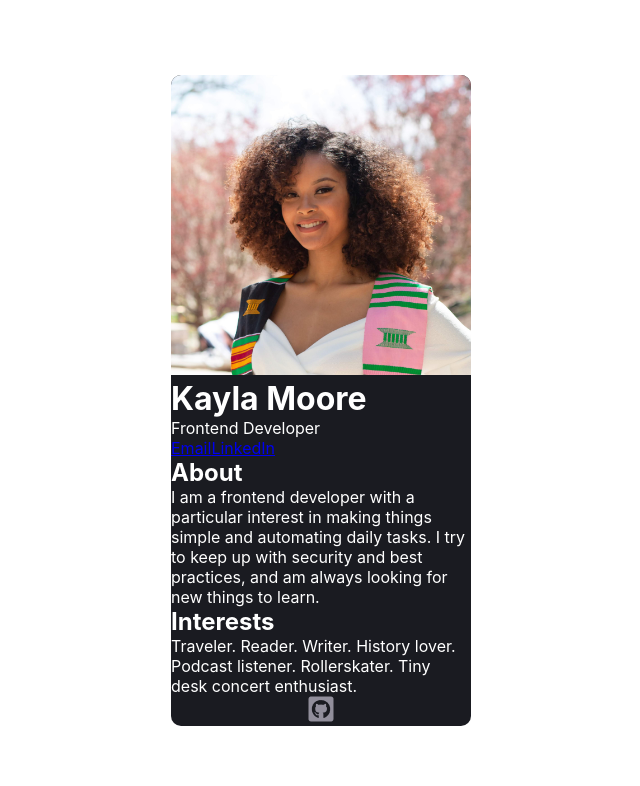
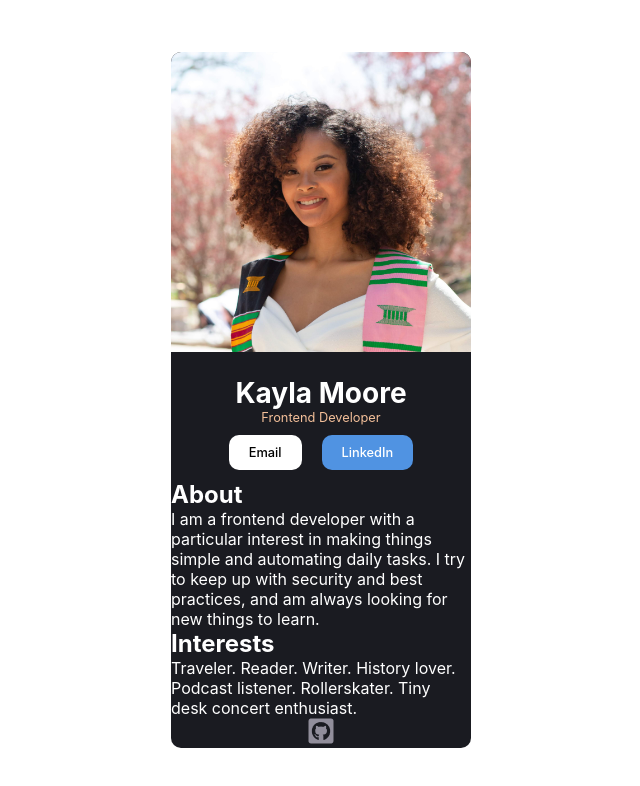
Before and after one commit to kaykaym01/digital-business-card, a React (Create React App) app in the folder digital-business-card/: page / in a window 1280 px wide. Shown: the top 786 px of the page, without its empty margins (319-959 px from the left). Built offline with nearby package versions, Linux system fonts and the light colour scheme.

Commit message:
Add formatting to Card header

```diff
--- a/digital-business-card/src/App.css
+++ b/digital-business-card/src/App.css
@@ -36,3 +36,43 @@ img {
   max-width: 300px;
   overflow: hidden;
 }
+
+.header {
+  text-align: center;
+}
+
+.header-text {
+  margin-top: 20px;
+}
+
+.name {
+  font-size: 1.75rem;
+}
+
+.role {
+  font-size: 0.8rem;
+  color: #F3BF99;
+}
+
+.header-links {
+  font-size: 0.8rem;
+  margin: 20px;
+}
+
+.contact-link {
+  padding: 10px 20px;
+  border-radius: 10px;
+  margin: 0px 10px;
+  font-weight: 500;
+  text-decoration: none;
+}
+
+#email-link {
+  background-color: white;
+  color: black;
+}
+
+#linkedin-link {
+  background-color: #5093E2;
+  color: white;
+}
```
